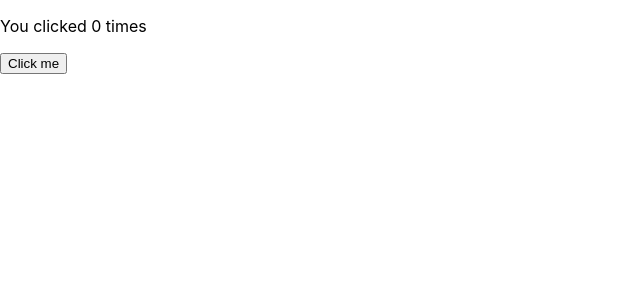
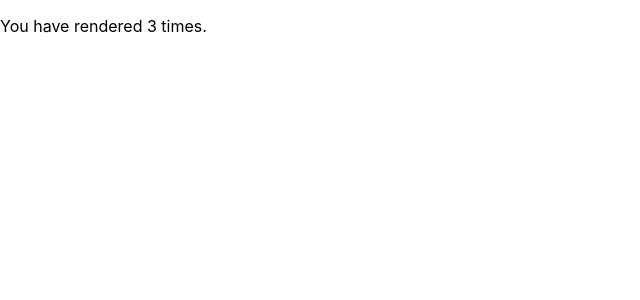
Before and after one commit to tolu-c/ubiquitous-parakeet, a React (Create React App) app in the folder useeffecthook/: page / in a window 1280 px wide. Shown: the top 300 px of the page, without its empty margins (0-640 px from the left). Built offline with nearby package versions, Linux system fonts and the light colour scheme.

Commit message:
timer function

```diff
--- a/useeffecthook/src/App.js
+++ b/useeffecthook/src/App.js
@@ -4,13 +4,15 @@ const App = () => {
   const [count, setCount] = useState(0);
 
   useEffect(() => {
-    document.title = `You clicked ${count} times`;
+    // increment the count every 2 seconds
+    setTimeout(() => {
+      setCount(count + 1);
+    }, 2000);
   });
 
   return (
     <div>
-      <p>You clicked {count} times</p>
-      <button onClick={() => setCount(count + 1)}>Click me</button>
+      <p>You have rendered {count} times.</p>
     </div>
   );
 };
```
